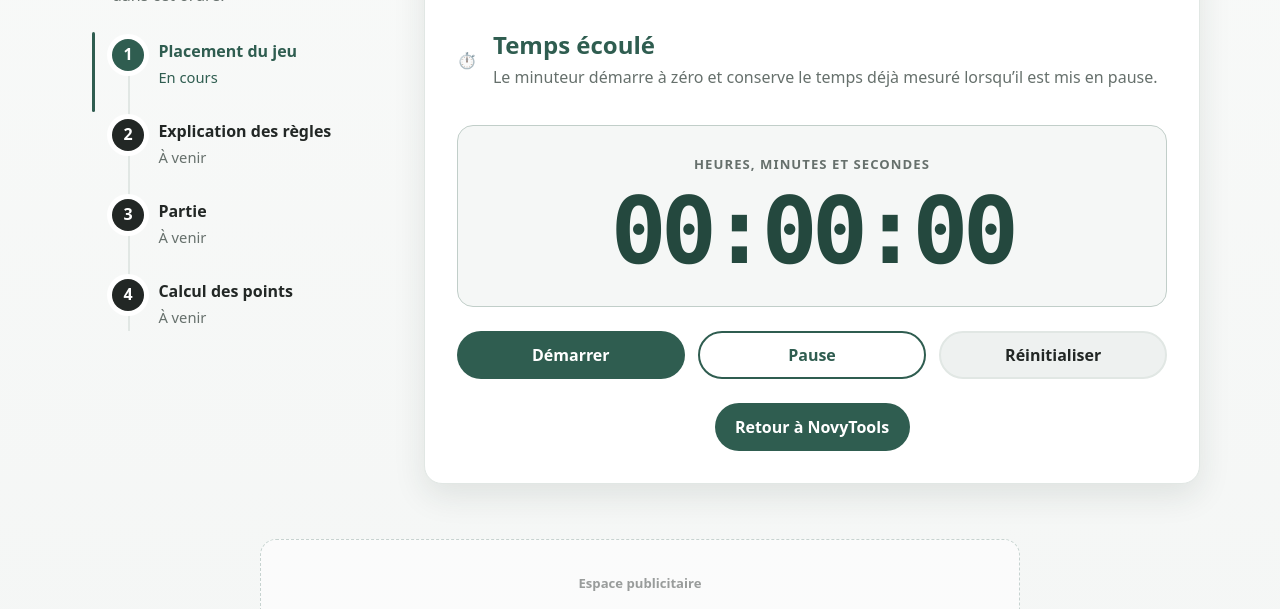
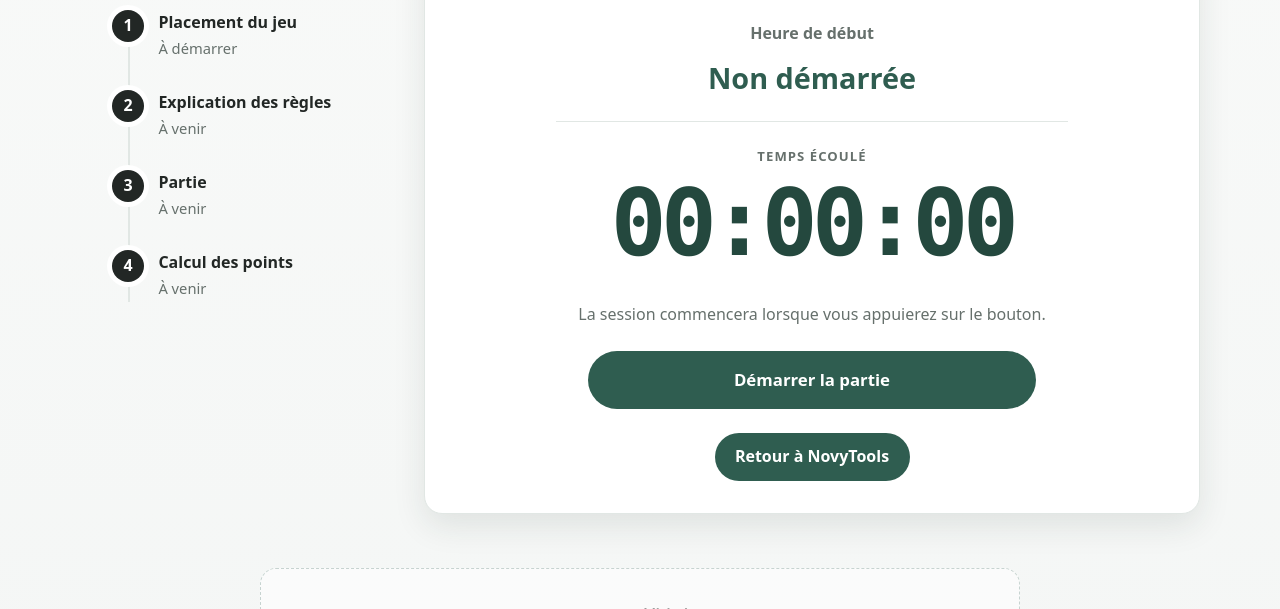
Before and after one commit to novyland-cmd/novyland-cmd.github.io, a plain HTML site: page novytools/applications/minuteur/index.html in a window 1280 px wide. Shown: the part 590-1199 px from the top of the page. Drawn offline with Linux system fonts and the light colour scheme.

Commit message:
Gestion du demarrage de la partie

```diff
--- a/novytools/applications/minuteur/gameSession.js
+++ b/novytools/applications/minuteur/gameSession.js
@@ -1,6 +1,5 @@
 /**
  * États possibles d'une étape de partie.
- * Cette liste centralisée prépare les futures évolutions de l'application.
  */
 export const STEP_STATUS = Object.freeze({
    UPCOMING: 'upcoming',
@@ -9,8 +8,7 @@ export const STEP_STATUS = Object.freeze({
 });
 
 /**
- * Parcours de base d'une partie.
- * Les noms et l'ordre des étapes ne doivent être définis qu'ici.
+ * Parcours de base d'une partie. Les noms et l'ordre ne sont définis qu'ici.
  */
 export const DEFAULT_GAME_STEPS = Object.freeze([
    Object.freeze({ id: 'setup', name: 'Placement du jeu' }),
@@ -19,19 +17,12 @@ export const DEFAULT_GAME_STEPS = Object.freeze([
    Object.freeze({ id: 'scoring', name: 'Calcul des points' })
 ]);
 
-/**
- * Crée les données internes d'une étape pour une nouvelle session.
- *
- * @param {{ id: string, name: string }} step
- * @param {number} index
- * @returns {object}
- */
 function createSessionStep(step, index) {
    return {
       id: step.id,
       number: index + 1,
       name: step.name,
-      status: index === 0 ? STEP_STATUS.CURRENT : STEP_STATUS.UPCOMING,
+      status: STEP_STATUS.UPCOMING,
       startedAt: null,
       endedAt: null,
       durationMilliseconds: 0,
@@ -40,13 +31,10 @@ function createSessionStep(step, index) {
 }
 
 /**
- * Représente le parcours logique d'une partie.
- * La classe ne dépend volontairement pas du minuteur ni de l'interface.
+ * Source de vérité unique pour l'état d'une session.
+ * Cette classe ne dépend ni du DOM ni du minuteur visuel.
  */
 export class GameSession {
-   /**
-    * @param {Array<{ id: string, name: string }>} [steps]
-    */
    constructor(steps = DEFAULT_GAME_STEPS) {
       if (!Array.isArray(steps) || steps.length === 0) {
          throw new TypeError('Une session doit contenir au moins une étape.');
@@ -54,45 +42,65 @@ export class GameSession {
 
       this.steps = steps.map(createSessionStep);
       this.currentStepIndex = 0;
+      this.started = false;
+      this.startedAt = null;
    }
 
-   /** @returns {object|null} */
+   isStarted() {
+      return this.started;
+   }
+
    getCurrentStep() {
       return this.steps[this.currentStepIndex] ?? null;
    }
 
-   /** @returns {Array<object>} */
    getSteps() {
       return this.steps.map((step) => ({ ...step }));
    }
 
    /**
-    * Passe uniquement à l'étape suivante du parcours.
-    * Aucun index cible n'est accepté afin d'empêcher les sauts directs.
-    *
-    * @returns {object|null} La nouvelle étape active, ou null si la session est terminée.
+    * Démarre une seule fois la session et sa première étape.
+    * @param {Date} [startedAt]
+    * @returns {object|null}
+    */
+   start(startedAt = new Date()) {
+      if (this.started || this.isFinished()) {
+         return null;
+      }
+
+      const validDate = startedAt instanceof Date && !Number.isNaN(startedAt.getTime())
+         ? new Date(startedAt.getTime())
+         : new Date();
+
+      this.started = true;
+      this.startedAt = validDate;
+
+      const currentStep = this.getCurrentStep();
+      currentStep.status = STEP_STATUS.CURRENT;
+      currentStep.startedAt = validDate;
+
+      return { ...currentStep };
+   }
+
+   /**
+    * Prépare la future progression séquentielle. Cette méthode n'est pas
+    * encore reliée à l'interface dans la présente version.
     */
    moveToNextStep() {
-      if (this.isFinished()) {
+      if (!this.started || this.isFinished()) {
          return null;
       }
 
       const currentStep = this.getCurrentStep();
-      if (currentStep) {
-         currentStep.status = STEP_STATUS.COMPLETED;
-      }
+      if (currentStep) currentStep.status = STEP_STATUS.COMPLETED;
 
       this.currentStepIndex += 1;
       const nextStep = this.getCurrentStep();
+      if (nextStep) nextStep.status = STEP_STATUS.CURRENT;
 
-      if (nextStep) {
-         nextStep.status = STEP_STATUS.CURRENT;
-      }
-
-      return nextStep;
+      return nextStep ? { ...nextStep } : null;
    }
 
-   /** @returns {boolean} */
    isFinished() {
       return this.currentStepIndex >= this.steps.length;
    }
--- a/novytools/applications/minuteur/index.html
+++ b/novytools/applications/minuteur/index.html
@@ -25,33 +25,32 @@
 <section aria-labelledby="session-title" class="session-card">
 <div class="section-heading">
 <p class="eyebrow">Parcours de la partie</p>
-<h2 id="session-title">Déroulement de la partie</h2>
+<h2 id="session-title">Étapes de la partie</h2>
 <p>Les étapes se suivent toujours dans cet ordre.</p>
 </div>
 <ol aria-label="Étapes de la partie" class="session-steps" id="session-steps"></ol>
 </section>
 
-<section aria-labelledby="timer-title" class="timer-card">
+<section aria-labelledby="current-step-name" class="timer-card">
 <div class="current-step-summary" aria-live="polite">
 <span class="current-step-counter" id="current-step-counter">Étape 1 sur 4</span>
 <h2 class="current-step-name" id="current-step-name">Placement du jeu</h2>
 </div>
-<div class="timer-card-heading">
-<div aria-hidden="true" class="app-icon">⏱️</div>
-<div>
-<h2 id="timer-title">Temps écoulé</h2>
-<p>Le minuteur démarre à zéro et conserve le temps déjà mesuré lorsqu’il est mis en pause.</p>
+
+<div class="session-time-information">
+<div class="time-information-block">
+<span class="time-information-label">Heure de début</span>
+<output class="step-start-time" id="step-start-time">Non démarrée</output>
+</div>
+<div class="time-information-divider" aria-hidden="true"></div>
+<div class="timer-display-group">
+<span class="timer-label" id="timer-label">Temps écoulé</span>
+<output aria-labelledby="timer-label" class="timer-display" id="timer-display">00:00:00</output>
 </div>
 </div>
-<div class="timer-display-group">
-<span class="timer-label" id="timer-label">Heures, minutes et secondes</span>
-<output aria-labelledby="timer-label" class="timer-display" id="timer-display">00:00:00</output>
-</div>
-<div aria-label="Commandes du minuteur" class="timer-controls">
-<button class="timer-button timer-button-primary" id="timer-start" type="button">Démarrer</button>
-<button class="timer-button timer-button-secondary" id="timer-pause" type="button">Pause</button>
-<button class="timer-button timer-button-neutral" id="timer-reset" type="button">Réinitialiser</button>
-</div>
+
+<p class="session-state-message" id="session-state-message">La session commencera lorsque vous appuierez sur le bouton.</p>
+<button class="timer-button timer-button-primary session-start-button" id="session-start" type="button">Démarrer la partie</button>
 <a class="button-link" href="../../index.html">Retour à NovyTools</a>
 </section>
 </div>
--- a/novytools/applications/minuteur/script.js
+++ b/novytools/applications/minuteur/script.js
@@ -3,8 +3,25 @@ import { Timer, formatElapsedTime } from './timer.js';
 
 function initializeApplication() {
    updateCurrentYear();
-   initializeGameSession();
-   initializeTimerInterface();
+
+   const elements = getInterfaceElements();
+   if (!elements) return;
+
+   const session = new GameSession();
+   const timer = new Timer({
+      now: () => Date.now(),
+      onTick(elapsedMilliseconds) {
+         elements.timerDisplay.textContent = formatElapsedTime(elapsedMilliseconds);
+      }
+   });
+
+   renderApplication(session, elements);
+
+   elements.startButton.addEventListener('click', () => {
+      startSession(session, timer, elements);
+   });
+
+   window.addEventListener('pagehide', () => timer.destroy(), { once: true });
 }
 
 function updateCurrentYear() {
@@ -12,33 +29,69 @@ function updateCurrentYear() {
    if (currentYear) currentYear.textContent = String(new Date().getFullYear());
 }
 
-function initializeGameSession() {
-   const stepsContainer = document.querySelector('#session-steps');
-   const currentStepName = document.querySelector('#current-step-name');
-   const currentStepCounter = document.querySelector('#current-step-counter');
+function getInterfaceElements() {
+   const elements = {
+      stepsContainer: document.querySelector('#session-steps'),
+      currentStepName: document.querySelector('#current-step-name'),
+      currentStepCounter: document.querySelector('#current-step-counter'),
+      startTime: document.querySelector('#step-start-time'),
+      timerDisplay: document.querySelector('#timer-display'),
+      startButton: document.querySelector('#session-start'),
+      stateMessage: document.querySelector('#session-state-message')
+   };
 
-   if (!stepsContainer || !currentStepName || !currentStepCounter) {
-      console.warn("La session ne peut pas être affichée : un élément requis est introuvable.");
+   if (Object.values(elements).some((element) => !element)) {
+      console.warn("L'application ne peut pas être initialisée : un élément requis est introuvable.");
+      return null;
+   }
+
+   return elements;
+}
+
+function startSession(session, timer, elements) {
+   if (session.isStarted()) return;
+
+   // Le verrou visuel est posé avant toute autre opération pour neutraliser
+   // les doubles clics rapides.
+   elements.startButton.disabled = true;
+
+   const startedStep = session.start(new Date());
+   if (!startedStep || !(startedStep.startedAt instanceof Date)) {
+      elements.startButton.disabled = false;
+      elements.stateMessage.textContent = 'La partie n’a pas pu être démarrée. Veuillez réessayer.';
       return;
    }
 
-   const session = new GameSession();
-   renderSession(session, { stepsContainer, currentStepName, currentStepCounter });
+   renderApplication(session, elements);
+   timer.start();
 }
 
-function renderSession(session, elements) {
+function renderApplication(session, elements) {
    const steps = session.getSteps();
    const currentStep = session.getCurrentStep();
 
-   elements.stepsContainer.replaceChildren(...steps.map(createStepElement));
+   elements.stepsContainer.replaceChildren(...steps.map((step) => createStepElement(step, session.isStarted())));
 
-   if (currentStep) {
-      elements.currentStepName.textContent = currentStep.name;
-      elements.currentStepCounter.textContent = `Étape ${currentStep.number} sur ${steps.length}`;
+   if (!currentStep) return;
+
+   elements.currentStepName.textContent = currentStep.name;
+   elements.currentStepCounter.textContent = `Étape ${currentStep.number} sur ${steps.length}`;
+
+   if (!session.isStarted()) {
+      elements.startTime.textContent = 'Non démarrée';
+      elements.timerDisplay.textContent = '00:00:00';
+      elements.stateMessage.textContent = 'La session commencera lorsque vous appuierez sur le bouton.';
+      elements.startButton.hidden = false;
+      elements.startButton.disabled = false;
+      return;
    }
+
+   elements.startTime.textContent = formatLocalTime(currentStep.startedAt);
+   elements.stateMessage.textContent = `${currentStep.name} est en cours.`;
+   elements.startButton.hidden = true;
 }
 
-function createStepElement(step) {
+function createStepElement(step, isSessionStarted) {
    const item = document.createElement('li');
    item.className = `session-step session-step--${step.status}`;
    item.dataset.stepId = step.id;
@@ -61,44 +114,34 @@ function createStepElement(step) {
 
    const status = document.createElement('span');
    status.className = 'session-step-status';
-   status.textContent = getStepStatusLabel(step.status);
+   status.textContent = getStepStatusLabel(step, isSessionStarted);
 
    content.append(name, status);
    item.append(marker, content);
    return item;
 }
 
-function getStepStatusLabel(status) {
+function getStepStatusLabel(step, isSessionStarted) {
+   if (!isSessionStarted && step.number === 1) return 'À démarrer';
+
    const labels = {
       [STEP_STATUS.CURRENT]: 'En cours',
       [STEP_STATUS.UPCOMING]: 'À venir',
       [STEP_STATUS.COMPLETED]: 'Terminée'
    };
 
-   return labels[status] ?? '';
+   return labels[step.status] ?? '';
 }
 
-function initializeTimerInterface() {
-   const display = document.querySelector('#timer-display');
-   const startButton = document.querySelector('#timer-start');
-   const pauseButton = document.querySelector('#timer-pause');
-   const resetButton = document.querySelector('#timer-reset');
+function formatLocalTime(date) {
+   if (!(date instanceof Date) || Number.isNaN(date.getTime())) return 'Non disponible';
 
-   if (!display || !startButton || !pauseButton || !resetButton) {
-      console.warn('Le minuteur ne peut pas être initialisé : un élément requis est introuvable.');
-      return;
-   }
-
-   const timer = new Timer({
-      onTick(elapsedMilliseconds) {
-         display.textContent = formatElapsedTime(elapsedMilliseconds);
-      }
-   });
-
-   startButton.addEventListener('click', () => timer.start());
-   pauseButton.addEventListener('click', () => timer.pause());
-   resetButton.addEventListener('click', () => timer.reset());
-   window.addEventListener('pagehide', () => timer.destroy(), { once: true });
+   return new Intl.DateTimeFormat('fr-CA', {
+      hour: '2-digit',
+      minute: '2-digit',
+      second: '2-digit',
+      hour12: false
+   }).format(date);
 }
 
 initializeApplication();
--- a/novytools/applications/minuteur/styles.css
+++ b/novytools/applications/minuteur/styles.css
@@ -59,3 +59,21 @@
 }
 @media (max-width: 23.75rem) { .timer-card-heading { display: grid; } .timer-display { font-size: clamp(2rem, 14vw, 3.1rem); } }
 @media (max-width: 40rem) { .app-intro { margin-bottom: .75rem; } .timer-card { gap: 1rem; } }
+
+/* Interface de démarrage de session */
+.session-time-information { display: grid; gap: 1.25rem; text-align: center; }
+.time-information-block { display: grid; gap: .5rem; }
+.time-information-label { color: var(--color-text-muted); font-weight: 700; }
+.step-start-time { color: var(--color-primary); font-size: clamp(1.35rem, 3vw, 1.8rem); font-weight: 850; font-variant-numeric: tabular-nums; }
+.time-information-divider { width: min(100%, 32rem); height: 1px; margin: 0 auto; background: var(--color-border); }
+.session-time-information .timer-display-group { padding: .25rem .5rem .75rem; border: 0; background: transparent; }
+.session-state-message { margin: -.25rem 0 0; color: var(--color-text-muted); text-align: center; }
+.session-start-button { width: min(100%, 28rem); min-height: 3.6rem; margin: 0 auto; font-size: 1.05rem; }
+.session-start-button:focus-visible { outline: 3px solid color-mix(in srgb, var(--color-primary) 35%, transparent); outline-offset: 3px; }
+.session-start-button:active { transform: translateY(1px); }
+.session-start-button:disabled { cursor: wait; opacity: .72; }
+.session-start-button[hidden] { display: none; }
+
+@media (max-width: 37.5rem) {
+  .session-start-button { width: 100%; }
+}
```
Also changed, not shown: 1 other file.
